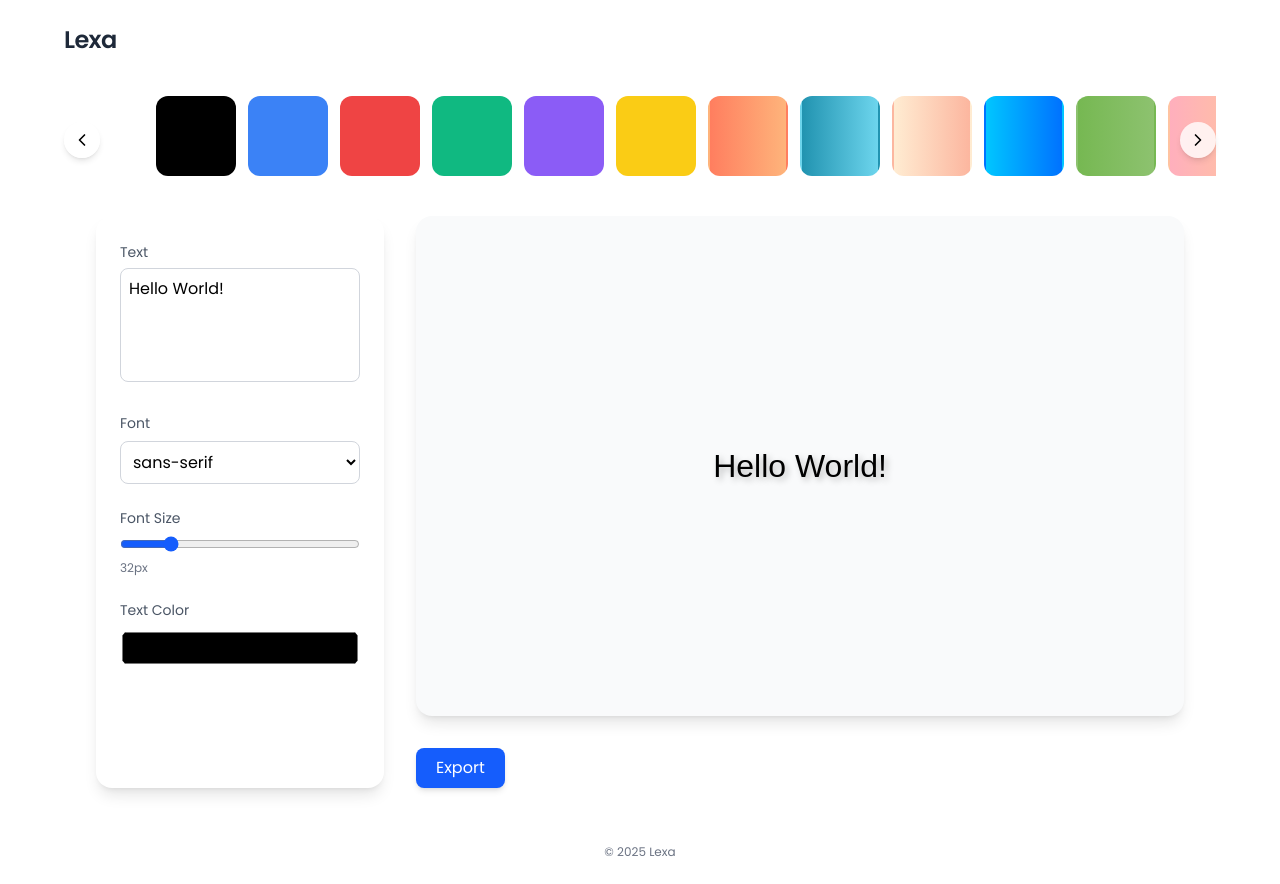
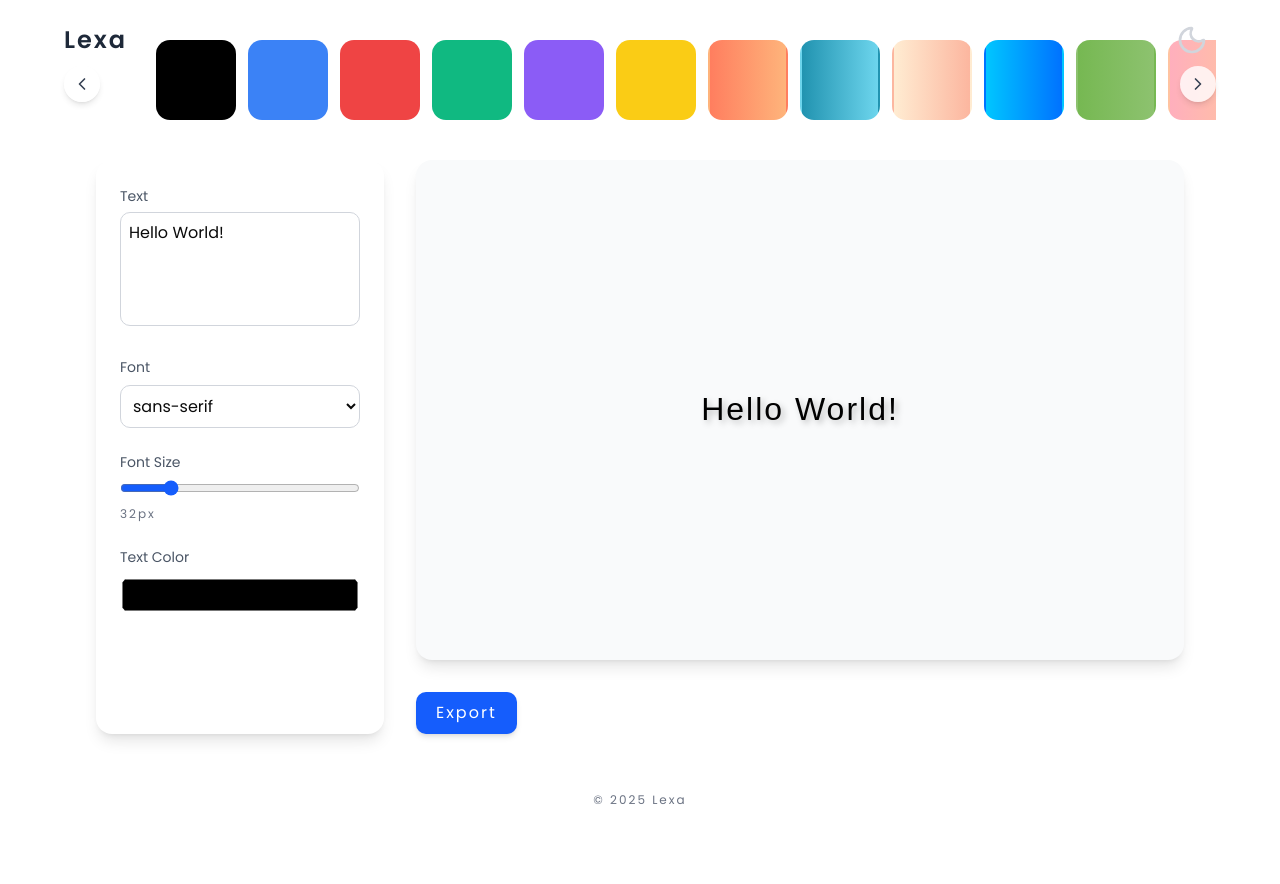
Before and after one commit to stackvn/lexa, a Next.js app: page / in a window 1280 px wide. After the commit the page ends 833 px from the top, so only its background shows below. Built offline with nearby package versions, Linux system fonts and the light colour scheme; grey boxes are pictures that could not be loaded.

Commit message:
added dark/light theme feature

```diff
--- a/app/globals.css
+++ b/app/globals.css
@@ -1,8 +1,138 @@
 @import "tailwindcss";
 
+@custom-variant dark (&:is(.dark *));
+
+@theme inline {
+    --color-background: var(--background);
+    --color-foreground: var(--foreground);
+    --font-sans: var(--font-geist-sans);
+    --font-mono: var(--font-geist-mono);
+    --color-sidebar-ring: var(--sidebar-ring);
+    --color-sidebar-border: var(--sidebar-border);
+    --color-sidebar-accent-foreground: var(--sidebar-accent-foreground);
+    --color-sidebar-accent: var(--sidebar-accent);
+    --color-sidebar-primary-foreground: var(--sidebar-primary-foreground);
+    --color-sidebar-primary: var(--sidebar-primary);
+    --color-sidebar-foreground: var(--sidebar-foreground);
+    --color-sidebar: var(--sidebar);
+    --color-chart-5: var(--chart-5);
+    --color-chart-4: var(--chart-4);
+    --color-chart-3: var(--chart-3);
+    --color-chart-2: var(--chart-2);
+    --color-chart-1: var(--chart-1);
+    --color-ring: var(--ring);
+    --color-input: var(--input);
+    --color-border: var(--border);
+    --color-destructive: var(--destructive);
+    --color-accent-foreground: var(--accent-foreground);
+    --color-accent: var(--accent);
+    --color-muted-foreground: var(--muted-foreground);
+    --color-muted: var(--muted);
+    --color-secondary-foreground: var(--secondary-foreground);
+    --color-secondary: var(--secondary);
+    --color-primary-foreground: var(--primary-foreground);
+    --color-primary: var(--primary);
+    --color-popover-foreground: var(--popover-foreground);
+    --color-popover: var(--popover);
+    --color-card-foreground: var(--card-foreground);
+    --color-card: var(--card);
+    --radius-sm: calc(var(--radius) - 4px);
+    --radius-md: calc(var(--radius) - 2px);
+    --radius-lg: var(--radius);
+    --radius-xl: calc(var(--radius) + 4px);
+}
+
 :root {
-    --background: #ffffff;
-    --foreground: #171717;
+    --radius: 0.625rem;
+    --background: oklch(1 0 0);
+    --foreground: oklch(0.145 0 0);
+    --card: oklch(1 0 0);
+    --card-foreground: oklch(0.145 0 0);
+    --popover: oklch(1 0 0);
+    --popover-foreground: oklch(0.145 0 0);
+    --primary: oklch(0.205 0 0);
+    --primary-foreground: oklch(0.985 0 0);
+    --secondary: oklch(0.97 0 0);
+    --secondary-foreground: oklch(0.205 0 0);
+    --muted: oklch(0.97 0 0);
+    --muted-foreground: oklch(0.556 0 0);
+    --accent: oklch(0.97 0 0);
+    --accent-foreground: oklch(0.205 0 0);
+    --destructive: oklch(0.577 0.245 27.325);
+    --border: oklch(0.922 0 0);
+    --input: oklch(0.922 0 0);
+    --ring: oklch(0.708 0 0);
+    --chart-1: oklch(0.646 0.222 41.116);
+    --chart-2: oklch(0.6 0.118 184.704);
+    --chart-3: oklch(0.398 0.07 227.392);
+    --chart-4: oklch(0.828 0.189 84.429);
+    --chart-5: oklch(0.769 0.188 70.08);
+    --sidebar: oklch(0.985 0 0);
+    --sidebar-foreground: oklch(0.145 0 0);
+    --sidebar-primary: oklch(0.205 0 0);
+    --sidebar-primary-foreground: oklch(0.985 0 0);
+    --sidebar-accent: oklch(0.97 0 0);
+    --sidebar-accent-foreground: oklch(0.205 0 0);
+    --sidebar-border: oklch(0.922 0 0);
+    --sidebar-ring: oklch(0.708 0 0);
+}
+
+.dark {
+    --background: oklch(0.145 0 0);
+    --foreground: oklch(0.985 0 0);
+    --card: oklch(0.205 0 0);
+    --card-foreground: oklch(0.985 0 0);
+    --popover: oklch(0.205 0 0);
+    --popover-foreground: oklch(0.985 0 0);
+    --primary: oklch(0.922 0 0);
+    --primary-foreground: oklch(0.205 0 0);
+    --secondary: oklch(0.269 0 0);
+    --secondary-foreground: oklch(0.985 0 0);
+    --muted: oklch(0.269 0 0);
+    --muted-foreground: oklch(0.708 0 0);
+    --accent: oklch(0.269 0 0);
+    --accent-foreground: oklch(0.985 0 0);
+    --destructive: oklch(0.704 0.191 22.216);
+    --border: oklch(1 0 0 / 10%);
+    --input: oklch(1 0 0 / 15%);
+    --ring: oklch(0.556 0 0);
+    --chart-1: oklch(0.488 0.243 264.376);
+    --chart-2: oklch(0.696 0.17 162.48);
+    --chart-3: oklch(0.769 0.188 70.08);
+    --chart-4: oklch(0.627 0.265 303.9);
+    --chart-5: oklch(0.645 0.246 16.439);
+    --sidebar: oklch(0.205 0 0);
+    --sidebar-foreground: oklch(0.985 0 0);
+    --sidebar-primary: oklch(0.488 0.243 264.376);
+    --sidebar-primary-foreground: oklch(0.985 0 0);
+    --sidebar-accent: oklch(0.269 0 0);
+    --sidebar-accent-foreground: oklch(0.985 0 0);
+    --sidebar-border: oklch(1 0 0 / 10%);
+    --sidebar-ring: oklch(0.556 0 0);
+}
+
+@layer base {
+    * {
+        @apply border-border outline-ring/50;
+    }
+    body {
+        @apply bg-background text-foreground;
+    }
+}
+
+h1,
+h2,
+h3,
+h4,
+h5,
+h6,
+p,
+span,
+button,
+a,
+li {
+    line-height: 1.6;
+    letter-spacing: 2px;
 }
 
 .scrollbar-hide {
--- a/app/layout.tsx
+++ b/app/layout.tsx
@@ -3,6 +3,7 @@
 import "./globals.css";
 import Header from "@/components/common/Header";
 import Footer from "@/components/common/Footer";
+import Providers from "./providers";
 
 const poppins = Poppins({
   subsets: ["latin"],
@@ -26,9 +27,15 @@
       suppressHydrationWarning={true}
     >
       <body className={`${poppins.className}`}>
-        <Header />
-        <main className="pt-14">{children}</main>
-        <Footer />
+        <Providers>
+          <div className="flex flex-col min-h-screen">
+            <main className="flex-grow flex justify-center items-center">
+              <Header />
+              {children}
+            </main>
+            <Footer />
+          </div>
+        </Providers>
       </body>
     </html>
   );
--- /dev/null
+++ b/app/providers.tsx
@@ -0,0 +1,11 @@
+"use client";
+
+import { ThemeProvider } from "next-themes";
+
+export default function Providers({ children }: { children: React.ReactNode }) {
+  return (
+    <ThemeProvider attribute="class" defaultTheme="system" enableSystem>
+      {children}
+    </ThemeProvider>
+  );
+}
--- a/components/Backgrounds.tsx
+++ b/components/Backgrounds.tsx
@@ -28,9 +28,9 @@
     <div className="flex flex-col gap-2 w-full max-w-6xl relative">
       <button
         onClick={() => scroll("left")}
-        className="absolute left-0 top-1/2 -translate-y-1/2 flex items-center justify-center bg-white/80 dark:bg-gray-200 p-2 rounded-full shadow-md z-10 hover:scale-110 transition cursor-pointer"
+        className="absolute left-0 top-1/2 -translate-y-1/2 flex items-center justify-center bg-white/80 dark:bg-gray-300 p-2 rounded-full shadow-md z-10 hover:scale-110 transition cursor-pointer"
       >
-        <ChevronLeft className="w-5 h-5" />
+        <ChevronLeft className="w-5 h-5 text-gray-700 dark:text-gray-700" />
       </button>
 
       <div
@@ -55,7 +55,7 @@
         onClick={() => scroll("right")}
         className="absolute right-0 top-1/2 -translate-y-1/2 flex items-center justify-center bg-white/80 dark:bg-gray-200 p-2 rounded-full shadow-md z-10 hover:scale-110 transition cursor-pointer"
       >
-        <ChevronRight className="w-5 h-5" />
+        <ChevronRight className="w-5 h-5 text-gray-700 dark:text-gray-700" />
       </button>
     </div>
   );
--- a/components/common/Header.tsx
+++ b/components/common/Header.tsx
@@ -1,10 +1,27 @@
+"use client";
+
+import { MoonIcon, SunIcon } from "lucide-react";
+import { useTheme } from "next-themes";
+
 export default function Header() {
+  const { theme, setTheme } = useTheme();
+
   return (
     <header className="w-full fixed top-0 z-50 h-20">
       <div className="w-full max-w-6xl mx-auto py-4 flex items-center justify-between h-full">
         <h1 className="text-2xl font-semibold tracking-tight text-gray-800 dark:text-gray-200">
           Lexa
         </h1>
+        <button
+          onClick={() => setTheme(theme === "dark" ? "light" : "dark")}
+          className="cursor-pointer p-2 rounded-full hover:bg-white/10 transition-colors"
+        >
+          {theme === "dark" ? (
+            <SunIcon className="w-8 h-8 text-yellow-400" />
+          ) : (
+            <MoonIcon className="w-8 h-8 text-gray-300" />
+          )}
+        </button>
       </div>
     </header>
   );
--- a/package.json
+++ b/package.json
@@ -11,6 +11,7 @@
     "@tailwindcss/vite": "^4.1.13",
     "lucide-react": "^0.544.0",
     "next": "15.5.4",
+    "next-themes": "^0.4.6",
     "react": "19.1.0",
     "react-dom": "19.1.0"
   },
--- /dev/null
+++ b/tailwind.config.js
@@ -0,0 +1,13 @@
+/** @type {import('tailwindcss').Config} */
+export default {
+  darkMode: "class", // <-- important
+  content: [
+    "./app/**/*.{js,ts,jsx,tsx}",
+    "./pages/**/*.{js,ts,jsx,tsx}",
+    "./components/**/*.{js,ts,jsx,tsx}",
+  ],
+  theme: {
+    extend: {},
+  },
+  plugins: [],
+};
```
Also changed, not shown: 1 other file (tests, documents, lock files or other folders).
